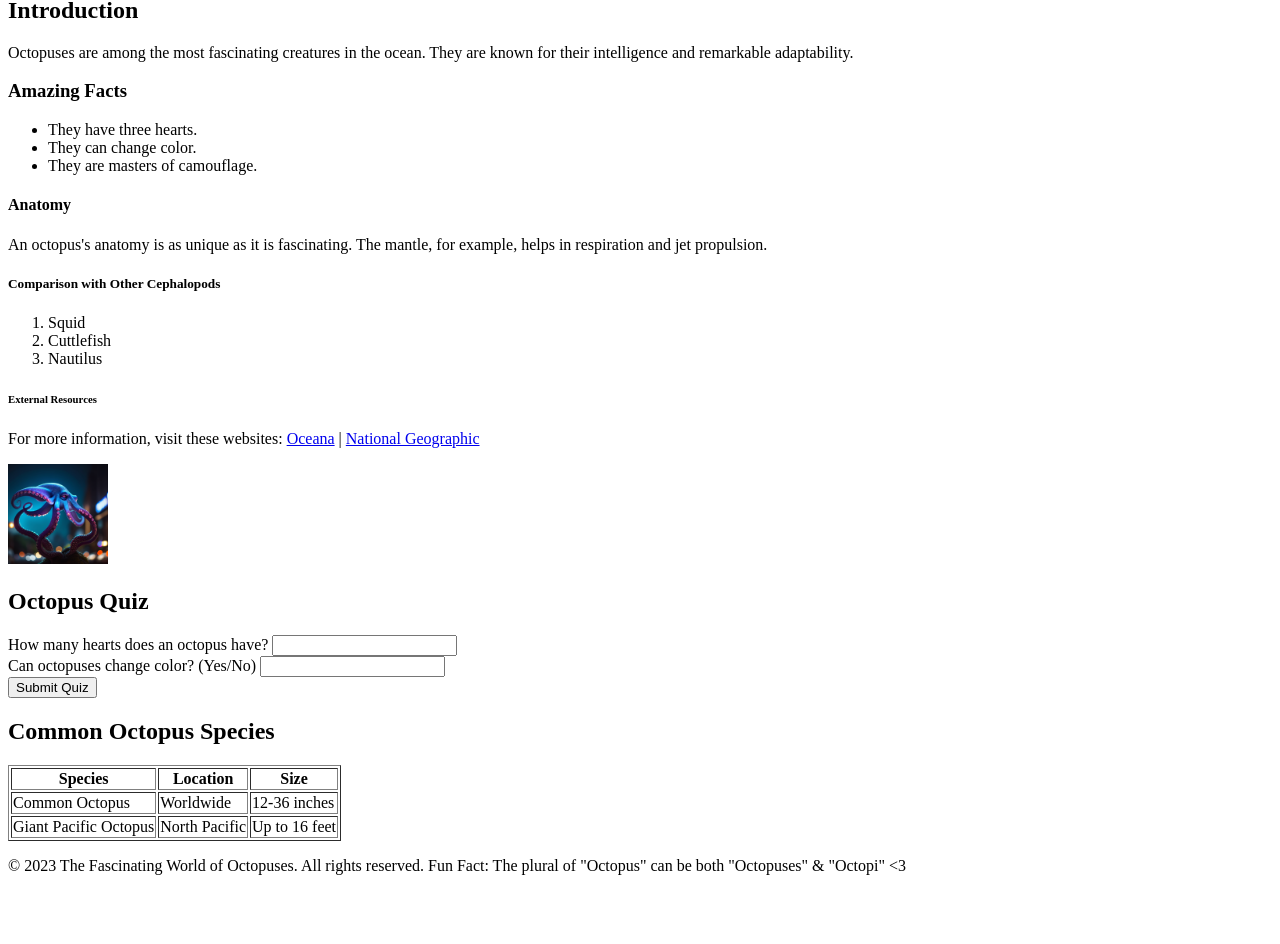
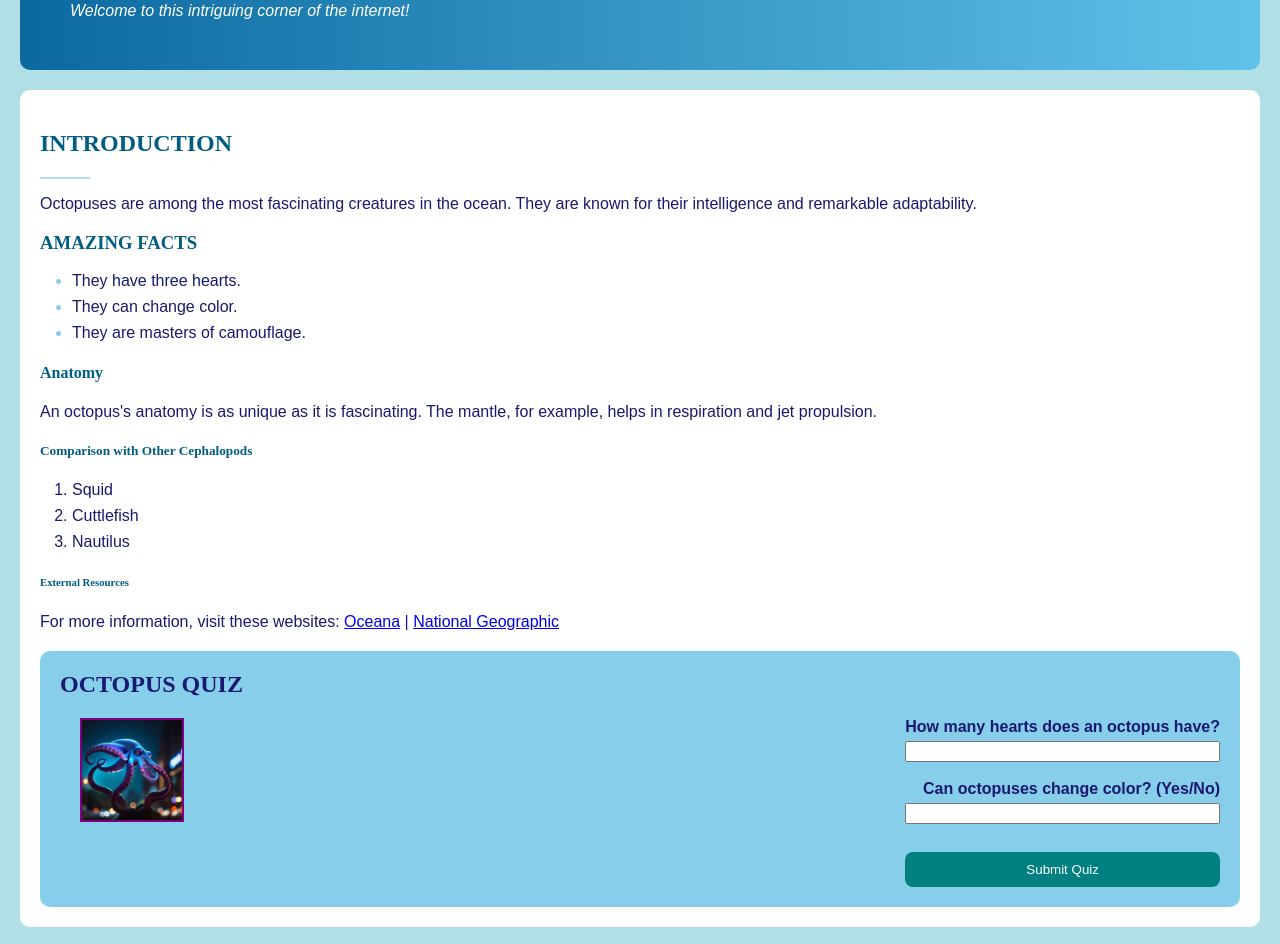
Before and after one commit to CS-Classroom-2023-COMP-3410/project03-octopus-css-viv-tran, a plain HTML site: page index.html in a window 1280 px wide. Shown: the part 121-1065 px from the top of the page. Before the commit the page ends 1012 px from the top, so only its background shows below. Drawn offline with Linux system fonts and the light colour scheme.

Commit message:
Submission

```diff
--- a/index.html
+++ b/index.html
@@ -4,13 +4,19 @@
 <head>
     <meta charset="UTF-8">
     <title>The Fascinating World of Octopuses</title>
+    <link rel="stylesheet" href="styles.css">
+
 </head>
 
 <body>
+    <div id="page-container">
+        <!-- All your content goes here -->
+      </div>
     <!-- Header Section -->
     <div id="header">
         <h1>The Fascinating World of Octopuses</h1>
-        <p>Welcome to this intriguing corner of the internet!</p>
+
+        <p><i>Welcome to this intriguing corner of the internet!</i></p>
     </div>
 
     <!-- Main Content -->
@@ -18,6 +24,7 @@
 
         <!-- Introduction -->
         <h2>Introduction</h2>
+        <hr class="short-hr">
         <p>
             Octopuses are among the most fascinating creatures in the ocean.
             They are known for their intelligence and remarkable adaptability.
@@ -58,11 +65,14 @@
 
 <!-- Fun Experiment: Octopus Quiz -->
 <div id="quiz-section">
+    <!-- Header for the quiz goes above the image -->
+    <h2>Octopus Quiz</h2>
 
-            <!-- Image -->
+    <div class="quiz-container">
+        <!-- Image on the left -->
         <img src="octopus-image.png" alt="Image of an octopus" width="100">
 
-            <h2>Octopus Quiz</h2>
+        <!-- Form on the right -->
         <form action="/submit-quiz" method="POST">
             <!-- Question 1 -->
             <label for="question1">How many hearts does an octopus have?</label>
@@ -72,15 +82,19 @@
             <label for="question2">Can octopuses change color? (Yes/No)</label>
             <input type="text" id="question2" name="question2"><br>
 
+            <!-- Teal, rounded-corner submit button -->
             <input type="submit" value="Submit Quiz">
         </form>
     </div>
+</div>
+
 
     </div> <!-- End of main-content -->
 
     <!-- Table -->
     <div id="species-table">
         <h2>Common Octopus Species</h2>
+        <hr class="short-hr">
         <table border="1">
             <tr>
                 <th>Species</th>
--- /dev/null
+++ b/styles.css
@@ -0,0 +1,207 @@
+/* ----- Global Styles ----- */
+
+body {
+
+    margin: 0;
+    padding: 0;
+    font-family: Arial, sans-serif;
+    /* Powder blue background for the entire page */
+    background-color: #B0E0E6; /* powderblue */
+    /* Default text color (for "rest of text" = midnight blue) */
+    color: #191970; /* midnight blue */
+}
+
+/* Make all headers (except the H1 in the header box) teal */
+h2, h3{
+    font-weight: bold;
+    font-family: Serif, sans-serif;
+    text-transform: uppercase;
+    color: #025d83; /* teal */
+}
+h4, h5, h6 {
+    font-weight: bold;
+    font-family: Serif, sans-serif;
+    color: #025d83; /* teal */
+}
+
+/* ----- Header Section ----- */
+#header {
+    /* Teal gradient background */
+
+    background: linear-gradient(to right, #0b69a0, #61c2e9);
+    border-radius: 10px;
+    margin: 20px;
+    padding: 50px;
+}
+
+/* H1 and the first paragraph in white text */
+#header h1{
+    text-align: center;
+    text-shadow: 2px 2px 4px rgba(0, 0, 0, 0.3);
+    font-family: Serif, sans-serif;
+    color: #FFFFFF; /* white text */
+    margin: 0;
+    margin-bottom: 0.5em;
+}
+#header p {
+    text-align: left;
+    color: #FFFFFF; /* white text */
+    margin: 0;
+
+}
+.short-hr {
+    border: none;              /* Remove default border */
+    width: 50px;               /* Adjust width as desired */
+    height: 2px;               /* Thickness of the line */
+    background-color: #B0E0E6; /* Powder blue */
+    margin: 8px 0;             /* Spacing above/below the line */
+  }
+
+/* ----- Main Content Section ----- */
+#main-content {
+    /* White box with rounded corners */
+    background-color: #FFFFFF;
+    margin: 20px;
+    padding: 20px;
+    border-radius: 10px;
+}
+
+ul {
+    /* Add some left padding so bullets are clearly visible */
+    padding-left: 2em;
+  }
+
+  /* More space between list items */
+  ul li {
+    margin-bottom: 0.5em;
+  }
+
+  /* Make the bullet points sky blue */
+  ul li::marker {
+    color: #87CEEB; /* skyblue */
+  }
+
+  /* Ordered Lists (OL) - optional if you also want numbered lists spaced */
+  ol {
+    padding-left: 2em;
+  }
+
+  ol li {
+    margin-bottom: 0.5em;
+  }
+
+/* ----- Quiz Section (Inside Main Content) ----- */
+
+
+/* --- Octopus Quiz Section --- */
+#quiz-section {
+    /* Skyblue box with rounded corners */
+    background-color: #87CEEB; /* skyblue */
+    border-radius: 10px;
+    padding: 20px;
+    margin-top: 20px;
+}
+
+/* Header for the quiz (above image) */
+#quiz-section h2 {
+    margin-top: 0;
+    color: #191970; /* midnight blue or whichever color you prefer for headings */
+}
+
+/* Container to hold image on the left, form on the right */
+.quiz-container {
+    display: flex;
+    align-items: flex-start; /* image and form top-align */
+    margin-top: 20px;
+}
+
+/* Octopus image with purple border */
+.quiz-container img {
+    border: 2px solid purple;
+    margin-left: 20px;
+    margin-right: 20px;
+}
+
+/* Form styles */
+.quiz-container form {
+    margin-left: auto;       /* Push form to the far right */
+    display: flex;
+    flex-direction: column;
+}
+
+/* Make labels midnight blue to match the rest of text */
+.quiz-container form label {
+    text-align: left;
+    color: #191970;  /* midnight blue */
+    margin-bottom: 5px;
+    font-weight: bold;
+    margin-left: auto;       /* Push form to the far right */
+    display: flex;
+    flex-direction: column;
+
+}
+
+/* Teal submit button with rounded corners */
+.quiz-container form input[type="submit"] {
+    background-color: #008080;  /* teal */
+    color: #ffffff;             /* white text */
+               /* bold */
+    border: none;
+    border-radius: 8px;
+    padding: 10px 15px;
+    cursor: pointer;
+    margin-top: 10px;
+}
+
+/* ----- Species Table ----- */
+#species-table {
+    margin: 20px;
+}
+
+/* Make table full-width (optional) and collapse borders for a cleaner look */
+#species-table table {
+    width: 100%;
+    border-collapse: collapse;
+}
+
+/* Top row (header) -> light gray background, white bold text */
+#species-table tr:first-child {
+    background-color: #8d8a8a; /* light gray */
+    color: #FFFFFF;           /* white text */
+    font-weight: bold;
+}
+
+/* Second row -> powder blue background, midnight blue text */
+#species-table tr:nth-child(2) {
+    background-color: #B0E0E6; /* powder blue */
+    color: #191970;            /* midnight blue */
+}
+
+/* Third row -> white background, midnight blue text */
+#species-table tr:nth-child(3) {
+    background-color: #FFFFFF;
+    color: #191970; /* midnight blue */
+}
+
+/* Table cells */
+#species-table th,
+#species-table td {
+    border: 1px solid #000;
+    padding: 8px;
+    text-align: left;
+}
+
+/* ----- Footer ----- */
+#footer {
+    /* Teal gradient background with rounded corners */
+    background-color:#025d83; /* teal */
+    font-size: smaller;
+    border-radius: 10px;
+    margin: 20px;
+    padding: 10px;
+}
+
+#footer p {
+    color: #FFFFFF; /* white text */
+    margin: 0;
+}
```
Also changed, not shown: 2 other files. Lines whose indentation alone changed are shown as unchanged.
